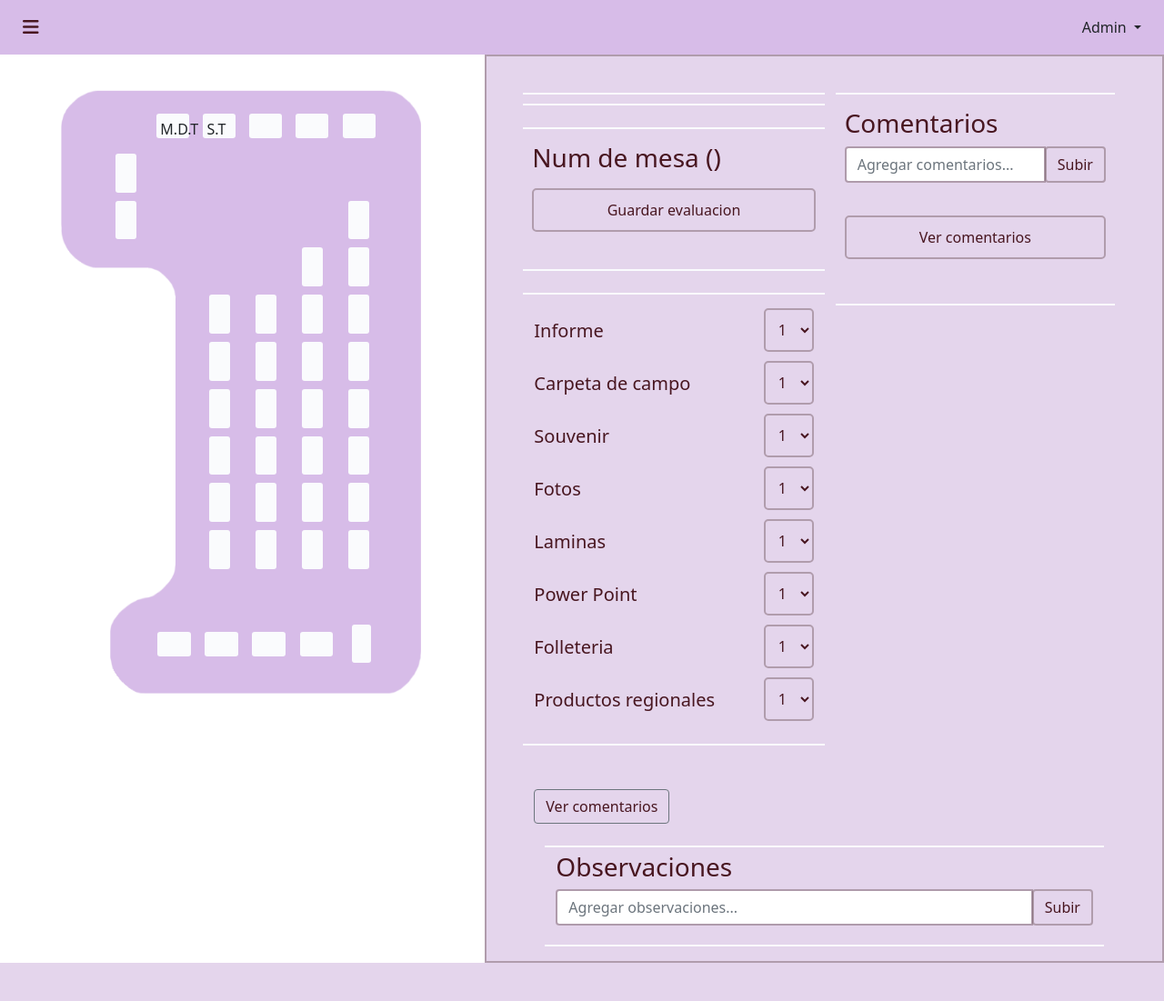
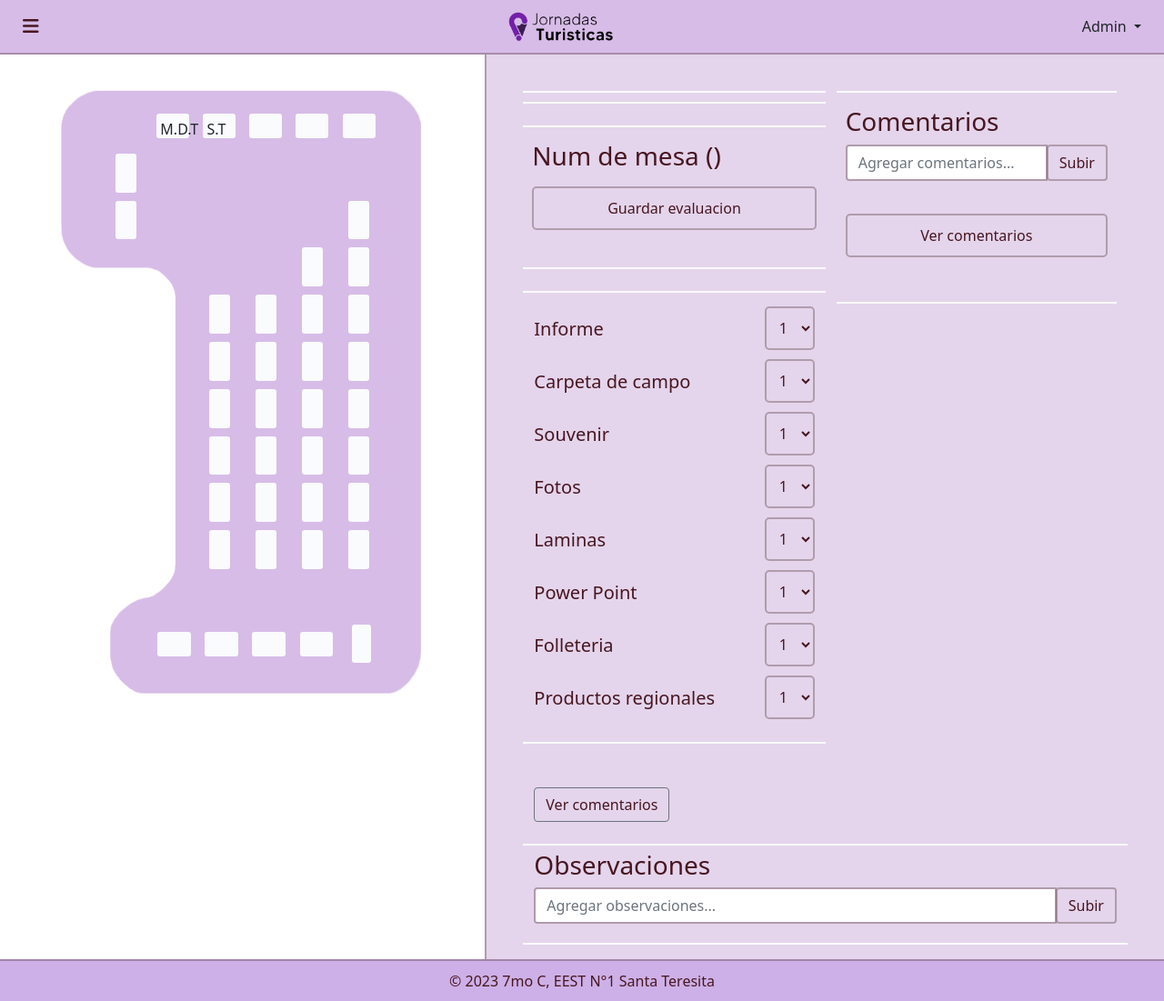
Before and after one commit to NAWUI/sist_Turismo, a PHP site: page /map.php in a window 1280 px wide. Shown: the whole page at 91% size. Before the commit the page ends 1059 px from the top, so only its background shows below. Run offline with PHP 8.4, Linux system fonts and the light colour scheme; a user stored in the database is signed in; data comes from the database, SQL or seed files in the repository; some libraries are stand-ins or nearby versions.

Commit message:
Ajustes varios

```diff
--- a/css/style.css
+++ b/css/style.css
@@ -11,6 +11,7 @@ body {
     padding: 0;
     font-family: Arial, sans-serif;
     height: 100vh;
+    width: 100vw;
 }
 .rowMap{
   height: 8%;
@@ -419,3 +420,26 @@ body {
 .border-custom-info.border-custom-info.border-custom-info{
   border: 2px solid #5d424763;
 }
+.site-footer {
+  background-color: #cdb0e7;
+  color: #481620;
+  text-align: center;
+  padding: 10px 0;
+  bottom: 0;
+  width: 100%;
+  border-top: 2px solid #5d424763;
+}
+
+.site-footer p {
+  margin: 0;
+}
+
+.comment-style.comment-style{
+  border: 1px solid #5d4247;
+  background-color: #e7ddec;
+  padding: 3%;
+}
+.comment-user{
+  color: #2e0e14;
+  font-weight: bold;
+}
--- /dev/null
+++ b/footer.php
@@ -0,0 +1,7 @@
+<!-- footer.php -->
+
+<footer class="site-footer">
+    <div class="container">
+        <p>&copy; <?php echo date('Y'); ?> 7mo C, EEST N°1 Santa Teresita</p>
+    </div>
+</footer>
--- a/header.php
+++ b/header.php
@@ -2,7 +2,7 @@
     <link rel="stylesheet" href="https://cdn.jsdelivr.net/npm/bootstrap-icons@1.3.0/font/bootstrap-icons.css">
 
     <!-- HEADER QUE SE MUESTRA DE BASE -->
-    <nav class="navbar navbar-light bg-customBlue fixed-top" style="z-index: 1; height: 7.5vh;">
+    <nav class="navbar navbar-light bg-customBlue fixed-top" style="z-index: 1; height: 7.5vh; border-bottom: 2px solid #5d424763;">
         <div class="container-fluid" id="menuToggle">
             <button class="navbar-toggler" type="button" data-mdb-toggle="collapse"
                 data-mdb-target="#navbarToggleExternalContent2" aria-controls="navbarToggleExternalContent1"
@@ -10,9 +10,7 @@
                 <i class="fas fa-bars text-light"></i>
 
             </button>
-            <!-- BOTON DE CERRAR SESION
-                   <a ><button class="button-28" role="button">Cerrar Sesión</button></a>
-                BOTON DE CERRAR SESION FIN-->
+            <img src="img/logo.png" width="10%" alt="Jornadas Turisticas">
             <div class="dropdown">
                 <button class="btn dropdown-toggle" type="button" data-bs-toggle="dropdown" aria-expanded="false">
                     <?php
@@ -33,9 +31,16 @@
     <!-- SIDEBAR QUE APARECE -->
     <div id="mySidenav" class="sidenav" style="z-index: 3;">
         <div class="sidenav-content" id="sidenavContent">
+
             <a class="closebtn" id="close">&times;</a>
-            <h1 class="sidenav-title">Sistema de Jornadas Turísticas</h1>
             <br>
+            <br>
+            <br>
+            <img src="img/logo.png" width="85%" alt="Jornadas Turisticas">
+            <br>
+            <br>
+            <br>
+
             <a class="sideButtons d-flex align-items-center" href="map.php"><i class="bi bi-map-fill"
                     style="margin-right: 1vw;"></i> Mapa</a>
 
--- a/login.php
+++ b/login.php
@@ -16,7 +16,7 @@
 
     <section class="loginLayout">
         <div class="Imagen">
-            <img style="width: 100%;height: 100%;object-fit: cover;" src="img/placeholder.jpg" alt="Imagen de ejemplo">
+            <img style="width: 100%;height: 100%;object-fit: cover; border-right: 2px solid #5d424763;" src="img/logo-inicio.jpg" alt="Imagen de ejemplo">
         </div>
         <div class="Login">
 
--- a/map.php
+++ b/map.php
@@ -27,8 +27,7 @@ function obtenerInicialesLocalidad($localidad)
     <title>Sistema de Jornadas Turísticas</title>
     <link rel="stylesheet" href="css/style.css">
     <link rel="stylesheet" href="https://cdnjs.cloudflare.com/ajax/libs/font-awesome/6.4.0/css/all.min.css">
-    <link href="https://cdn.jsdelivr.net/npm/bootstrap@5.0.2/dist/css/bootstrap.min.css" rel="stylesheet"
-        integrity="sha384-EVSTQN3/azprG1Anm3QDgpJLIm9Nao0Yz1ztcQTwFspd3yD65VohhpuuCOmLASjC" crossorigin="anonymous">
+    <link href="https://cdn.jsdelivr.net/npm/bootstrap@5.0.2/dist/css/bootstrap.min.css" rel="stylesheet" integrity="sha384-EVSTQN3/azprG1Anm3QDgpJLIm9Nao0Yz1ztcQTwFspd3yD65VohhpuuCOmLASjC" crossorigin="anonymous">
 
 </head>
 
@@ -50,8 +49,7 @@ function obtenerInicialesLocalidad($localidad)
                             <div class="standHorINVISIBLE"></div>
                         </div>
                         <div class="col standAjusteH">
-                            <div class="standHor standid" onClick="getId(this.id)" id="stand1" name="stand1"
-                                data-url="php/localidades_mapa.php" data-target="stand" data-id="1">
+                            <div class="standHor standid" onClick="getId(this.id)" id="stand1" name="stand1" data-url="php/localidades_mapa.php" data-target="stand" data-id="1">
                                 <?php
                                 $sqlStand = "SELECT * FROM localidades WHERE numeromesa='stand1'";
                                 $resultStand = mysqli_query($conn, $sqlStand);
@@ -747,7 +745,7 @@ function obtenerInicialesLocalidad($localidad)
 
             </div>
 
-            <div class="col-md-7 col-12 letras-color fondo-color" id="admin" name="admin" style="border: 2px solid #5d424763;">
+            <div class="col-md-7 col-12 letras-color fondo-color" id="admin" name="admin" style="border-left: 2px solid #5d424763;">
                 <div class="card fondo-color" style="border: 0;">
                     <br>
                     <div class="card-body fondo-color">
@@ -930,7 +928,7 @@ function obtenerInicialesLocalidad($localidad)
                                                 <div class="input-group mb-3">
                                                     <input type="text" class="form-control border-custom-info" id="comentTextbox" placeholder="Agregar comentarios...">
                                                     <div class="input-group-append">
-                                                        <button class="btn btn-outline-secondary btn-custom-info" id="btn-coment" type="button">Subir</button>
+                                                        <button style="z-index: 0;" class="btn btn-outline-secondary btn-custom-info" id="btn-coment" type="button">Subir</button>
                                                     </div>
                                                 </div>
                                             </div>
@@ -944,7 +942,6 @@ function obtenerInicialesLocalidad($localidad)
                                                     <div class="row">
                                                         <div class="col" id="comentarios">
 
-                                                        </div>
                                                     </div>
                                                 </div>
 
@@ -969,7 +966,7 @@ function obtenerInicialesLocalidad($localidad)
                                                 <div class="input-group mb-3">
                                                     <input type="text" class="form-control border-custom-info" id="observTextbox" placeholder="Agregar observaciones...">
                                                     <div class="input-group-append">
-                                            <button class="btn btn-outline-secondary btn-custom-info" id="btn-observ" type="button">Subir</button>
+                                                        <button style="z-index: 0;" class="btn btn-outline-secondary btn-custom-info" id="btn-observ" type="button">Subir</button>
                                                     </div>
                                                 </div>
                                             </div>
@@ -986,6 +983,11 @@ function obtenerInicialesLocalidad($localidad)
                         </div>
                     </div>
                 </div>
+            </div>
+        </div>
+    </div>
+
+    <?php include 'footer.php'; ?>
 
 
 
@@ -995,7 +997,7 @@ function obtenerInicialesLocalidad($localidad)
 
     <script type="text/javascript">
         //Envio de comentarios por medio de ajax
-        $('#btn-coment').click(function () {
+        $('#btn-coment').click(function() {
             let comentario = $("#comentTextbox").val();
             let usu = <?php echo $id_usr ?>;
             let localidad = <?php echo $id_loc ?>;
@@ -1009,14 +1011,14 @@ function obtenerInicialesLocalidad($localidad)
                     usu,
                     localidad
                 },
-                success: function (data) {
+                success: function(data) {
                     if (data === "Comentario subido") {
                         Swal.fire({
                             icon: "success",
                             title: data,
                             showConfirmButton: false,
                             timer: 1500,
-                        }).then(function () {
+                        }).then(function() {
                             window.location.reload;
                         });
                     } else if (data === "Error") {
@@ -1033,9 +1035,7 @@ function obtenerInicialesLocalidad($localidad)
     </script>
 </body>
 
-<script src="https://cdn.jsdelivr.net/npm/bootstrap@5.0.2/dist/js/bootstrap.bundle.min.js"
-    integrity="sha384-MrcW6ZMFYlzcLA8Nl+NtUVF0sA7MsXsP1UyJoMp4YLEuNSfAP+JcXn/tWtIaxVXM"
-    crossorigin="anonymous"></script>
+<script src="https://cdn.jsdelivr.net/npm/bootstrap@5.0.2/dist/js/bootstrap.bundle.min.js" integrity="sha384-MrcW6ZMFYlzcLA8Nl+NtUVF0sA7MsXsP1UyJoMp4YLEuNSfAP+JcXn/tWtIaxVXM" crossorigin="anonymous"></script>
 <script src="js/script.js"></script>
 <script src="js/getid.js"></script>
 <!-- <script src="js/guardarlocalidad.js"></script> -->
```
Also changed, not shown: carga_grupo.php (+5 -9 lines), js/login.js (+22 -4 lines), localidades.php (+58 -4 lines), muestra_comentarios.php (+3 -4 lines), registro.php (+5 -7 lines), img/logo-inicio.jpg (added), img/logo.png (added), 1 other file. Lines whose indentation alone changed are shown as unchanged.
